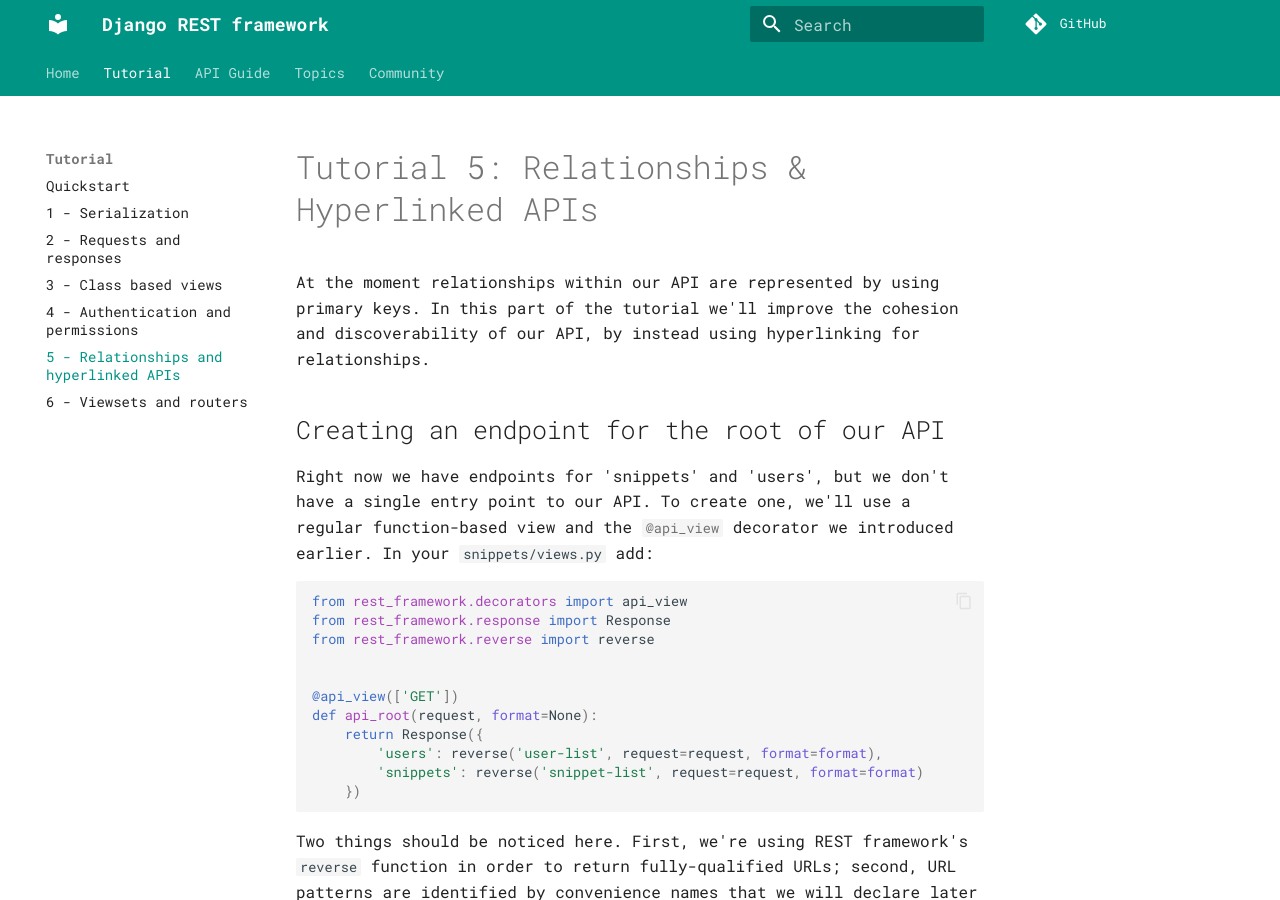
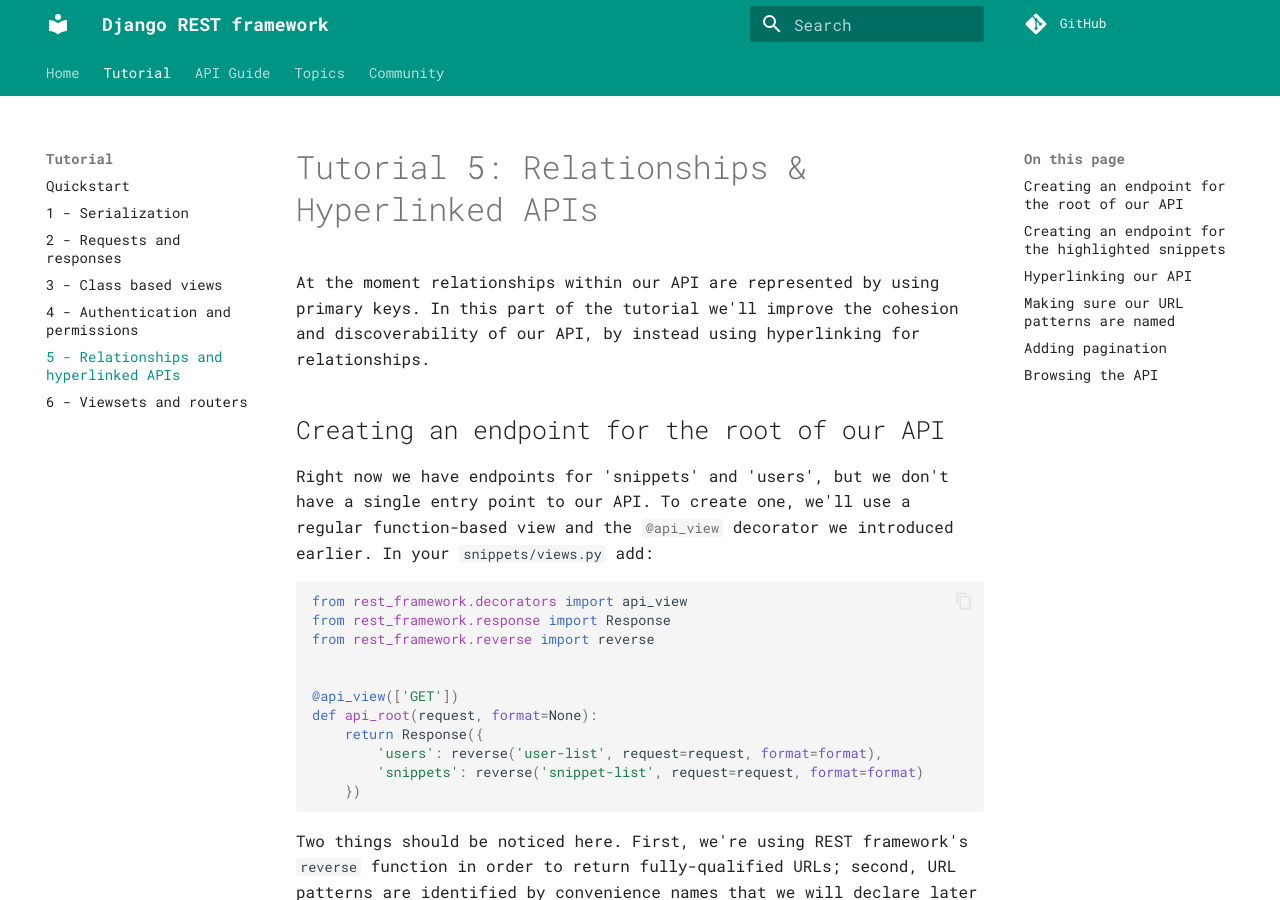
Before and after one commit to Taraldinn/DRF-NEW-DOCS, an MkDocs documentation site: the page built from docs/tutorial/5-relationships-and-hyperlinked-apis.md, in a window 1280 px wide and 900 px high. Built offline with MkDocs 1.6.1 and Material for MkDocs 9.7.7, drawn with Linux system fonts in a browser that asks for light colours; comment, search, counter and statistics services are not loaded; old or Windows-style settings are respelled for this version of MkDocs.

Commit message:
Update mkdocs.yml

```diff
--- a/mkdocs.yml
+++ b/mkdocs.yml
@@ -43,7 +43,7 @@ markdown_extensions:
   - toc:
       title: On this page
       permalink: true
-      toc_depth: 1
+      toc_depth: 6
 
 plugins:
   - search:
```
